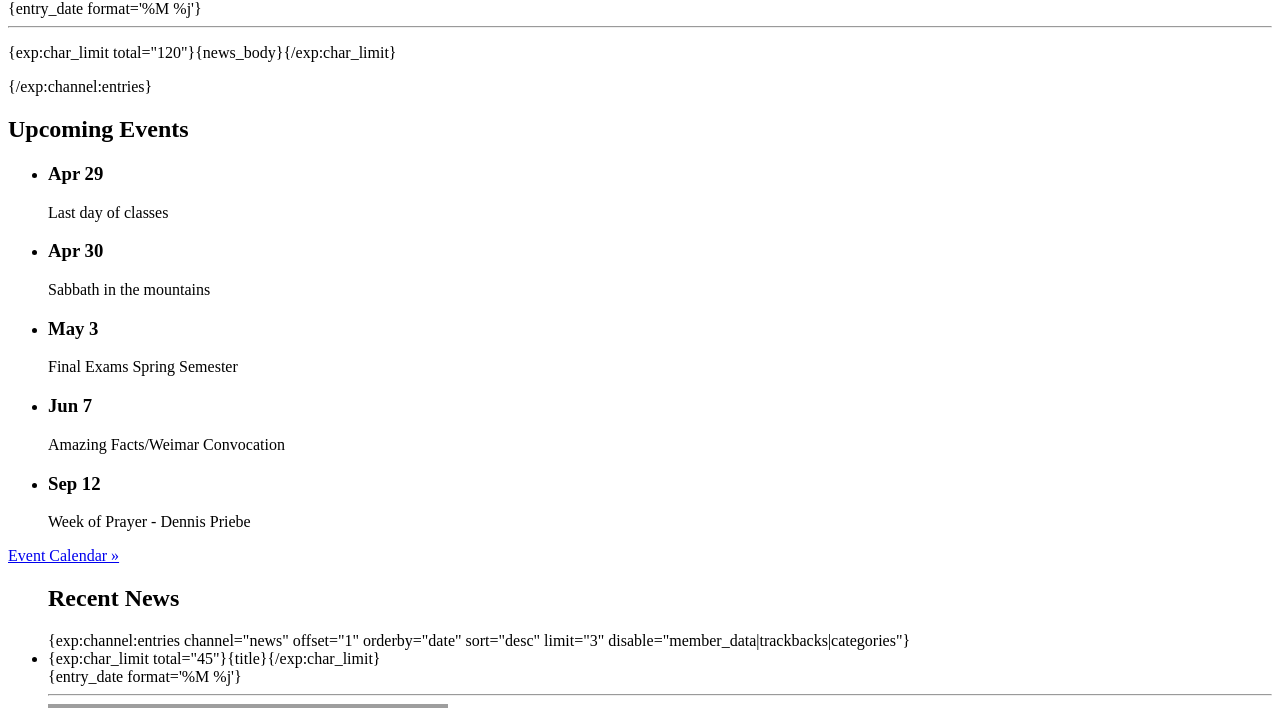
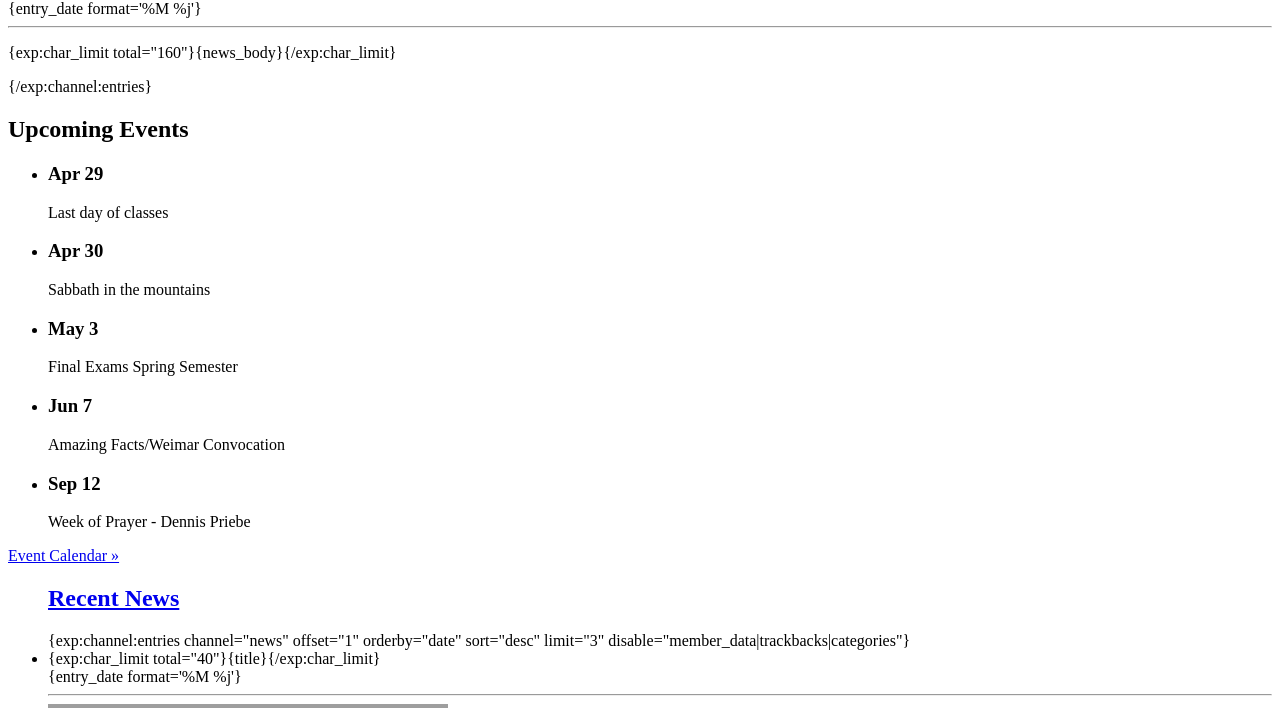
Before and after one commit to logz05/weimar.org, a PHP site: page / in a window 1280 px wide. Shown: the part 470-1178 px from the top of the page. Run offline with PHP 8.4, Linux system fonts and the light colour scheme; grey boxes are pictures that could not be loaded.

Commit message:
Site tweaks

```diff
--- a/template-files/site/index.php
+++ b/template-files/site/index.php
@@ -24,12 +24,12 @@
 				<img class="thumb" src="{news_thumb}"/>
 				<div class="title">{title}<div class="date">{entry_date format='%M %j'}</div></div>
 				<hr/>
-				<p class="text">{exp:char_limit total="120"}{news_body}{/exp:char_limit}</p>
+				<p class="text">{exp:char_limit total="160"}{news_body}{/exp:char_limit}</p>
 		</div>
 		{/exp:channel:entries}
 	</div>
 		<div id="events">
-					<h2>Upcoming Events</h2>
+					<h2 class="heading">Upcoming Events</h2>
 
 			<ul id="event_feed">
 
@@ -79,20 +79,20 @@
 		</div><!-- END #events -->
 		<div id="news-wrap">
 		<ul id="news">
-		<h2>Recent News</h2>
+		<h2 class="heading"><a href="/news/">Recent News</a></h2>
 		{exp:channel:entries channel="news" offset="1" orderby="date" sort="desc" limit="3" disable="member_data|trackbacks|categories"}
 			<li class="item clear">
-			<div class="title">{exp:char_limit total="45"}{title}{/exp:char_limit}</div><div class="date">{entry_date format='%M %j'}</div>
+			<div class="title">{exp:char_limit total="40"}{title}{/exp:char_limit}</div><div class="date">{entry_date format='%M %j'}</div>
 				<hr/>
 				<img class="thumb" src="{news_thumb}"/>
-				<p class="text">{exp:char_limit total="120"}{news_body}{/exp:char_limit}</p>
+				{exp:char_limit total="145"}{news_body}{/exp:char_limit}
 			</li>
 			{/exp:channel:entries}
 		</div><!-- END #news -->
 	</div><!-- END #col-left -->
 	<div id="col-right">
 		<div id="quick-links">
-			<h2>Quick Links</h2>
+			<h2 class="heading">Quick Links</h2>
 			<ul>
 				<li><a href="/donate/" title="Donate">Donate</a></li>
 				<li><a href="/resources/weimar-today/" title="Subscribe to Weimar Today">Newsletter</a></li>
```
Also changed, not shown: template-files/resources/index.php (+6 -6 lines).
